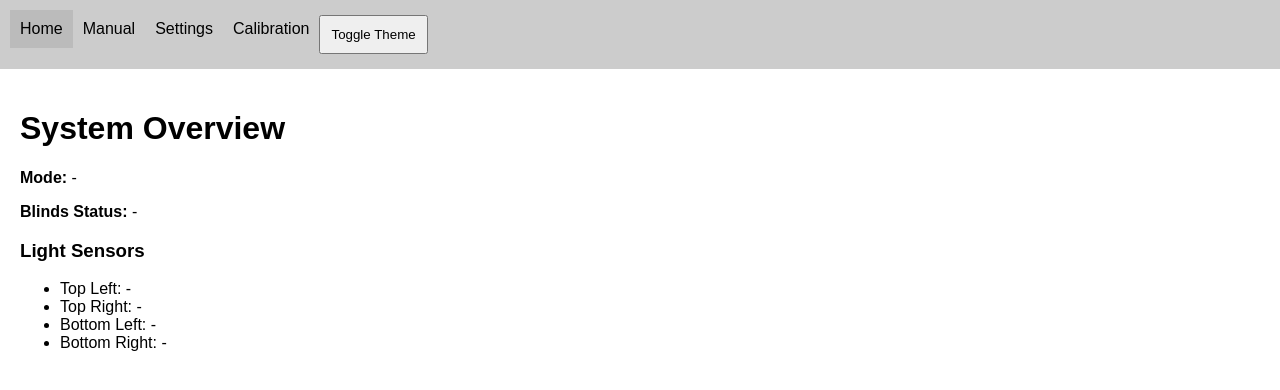
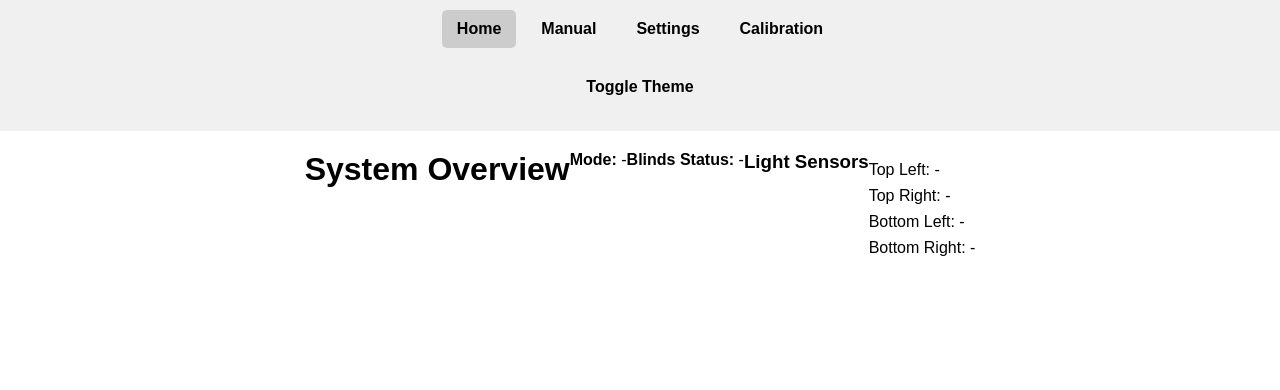
Before and after one commit to klienn/blind-tracking, a plain HTML site: page esp/data/index.html in a window 1280 px wide. Drawn offline with Linux system fonts and the light colour scheme; no server answers.

Commit message:
add schematic

```diff
--- a/esp/data/index.html
+++ b/esp/data/index.html
@@ -2,6 +2,7 @@
 <html lang="en">
 <head>
   <meta charset="UTF-8">
+  <meta name="viewport" content="width=device-width, initial-scale=1.0">
   <title>Home - Vertical Blinds</title>
   <link rel="stylesheet" href="/style.css">
   <script src="/script.js"></script>
--- a/esp/data/style.css
+++ b/esp/data/style.css
@@ -1,48 +1,10 @@
-body {
-    font-family: Arial, sans-serif;
-    background: var(--bg-color);
-    color: var(--text-color);
-    margin: 0;
-  }
-
-  .navbar {
-    background: var(--nav-bg);
-    overflow: hidden;
-    padding: 10px;
-  }
-
-  .navbar a, .theme-btn {
-    float: left;
-    display: block;
-    color: var(--text-color);
-    text-align: center;
-    padding: 10px;
-    text-decoration: none;
-  }
-
-  .navbar a:hover, .theme-btn:hover {
-    background-color: var(--hover-bg);
-  }
-
-  .active {
-    background-color: var(--active-bg);
-  }
-
-  .container {
-    padding: 20px;
-  }
-
-  input, button {
-    margin: 5px 0;
-    padding: 8px;
-  }
-
+/* Color Variables */
 :root {
   --bg-color: #ffffff;
   --text-color: #000000;
-    --nav-bg: #cccccc;
-    --hover-bg: #dddddd;
-    --active-bg: #bbbbbb;
+  --nav-bg: #f0f0f0;
+  --hover-bg: #e0e0e0;
+  --active-bg: #cccccc;
 }
 
 body.dark {
@@ -52,3 +14,97 @@ body {
   --hover-bg: #444444;
   --active-bg: #555555;
 }
+
+/* Reset basic elements */
+* {
+  box-sizing: border-box;
+  margin: 0;
+  padding: 0;
+}
+
+body {
+  font-family: Arial, sans-serif;
+  background: var(--bg-color);
+  color: var(--text-color);
+  min-height: 100vh;
+  display: flex;
+  flex-direction: column;
+}
+
+/* Navbar */
+.navbar {
+  background: var(--nav-bg);
+  display: flex;
+  flex-wrap: wrap;
+  justify-content: center;
+  padding: 10px;
+  gap: 10px;
+}
+
+.navbar a, .theme-btn {
+  text-decoration: none;
+  padding: 10px 15px;
+  color: var(--text-color);
+  background: transparent;
+  border: none;
+  font-weight: bold;
+  cursor: pointer;
+  border-radius: 5px;
+}
+
+.navbar a:hover, .theme-btn:hover {
+  background: var(--hover-bg);
+}
+
+.navbar .active {
+  background-color: var(--active-bg);
+}
+
+/* Main container */
+.container {
+  flex: 1;
+  display: flex;
+  justify-content: center;
+  align-items: flex-start;
+  padding: 20px;
+}
+
+/* Content Card */
+.content {
+  width: 100%;
+  max-width: 500px;
+  background: var(--nav-bg);
+  padding: 20px;
+  border-radius: 10px;
+  box-shadow: 0 2px 8px rgba(0,0,0,0.1);
+}
+
+/* Form elements */
+input[type="range"],
+input[type="number"],
+button {
+  width: 100%;
+  margin-top: 10px;
+  margin-bottom: 15px;
+  padding: 10px;
+  border: 1px solid var(--hover-bg);
+  border-radius: 5px;
+  font-size: 1rem;
+}
+
+/* List elements */
+ul {
+  list-style: none;
+  margin-top: 10px;
+}
+
+ul li {
+  margin-bottom: 8px;
+}
+
+/* Responsive tweaks */
+@media (max-width: 600px) {
+  .content {
+    padding: 15px;
+  }
+}
```
Also changed, not shown: esp/data/calibration.html (+1 -0 lines), esp/data/manual.html (+1 -0 lines), esp/data/settings.html (+1 -0 lines), esp/vertical-blind_bb.png (added), 3 other files. Lines whose indentation alone changed are shown as unchanged.
